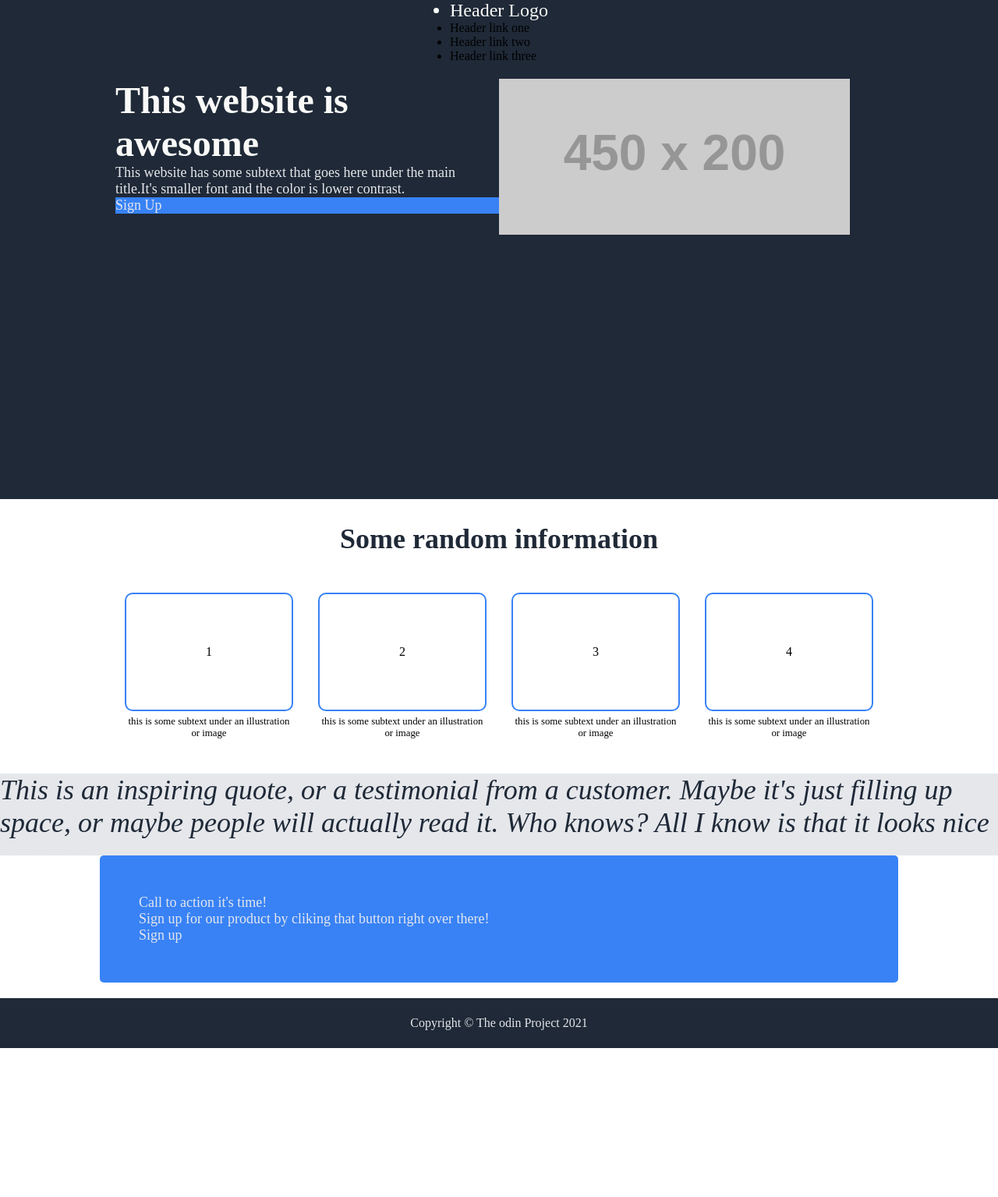
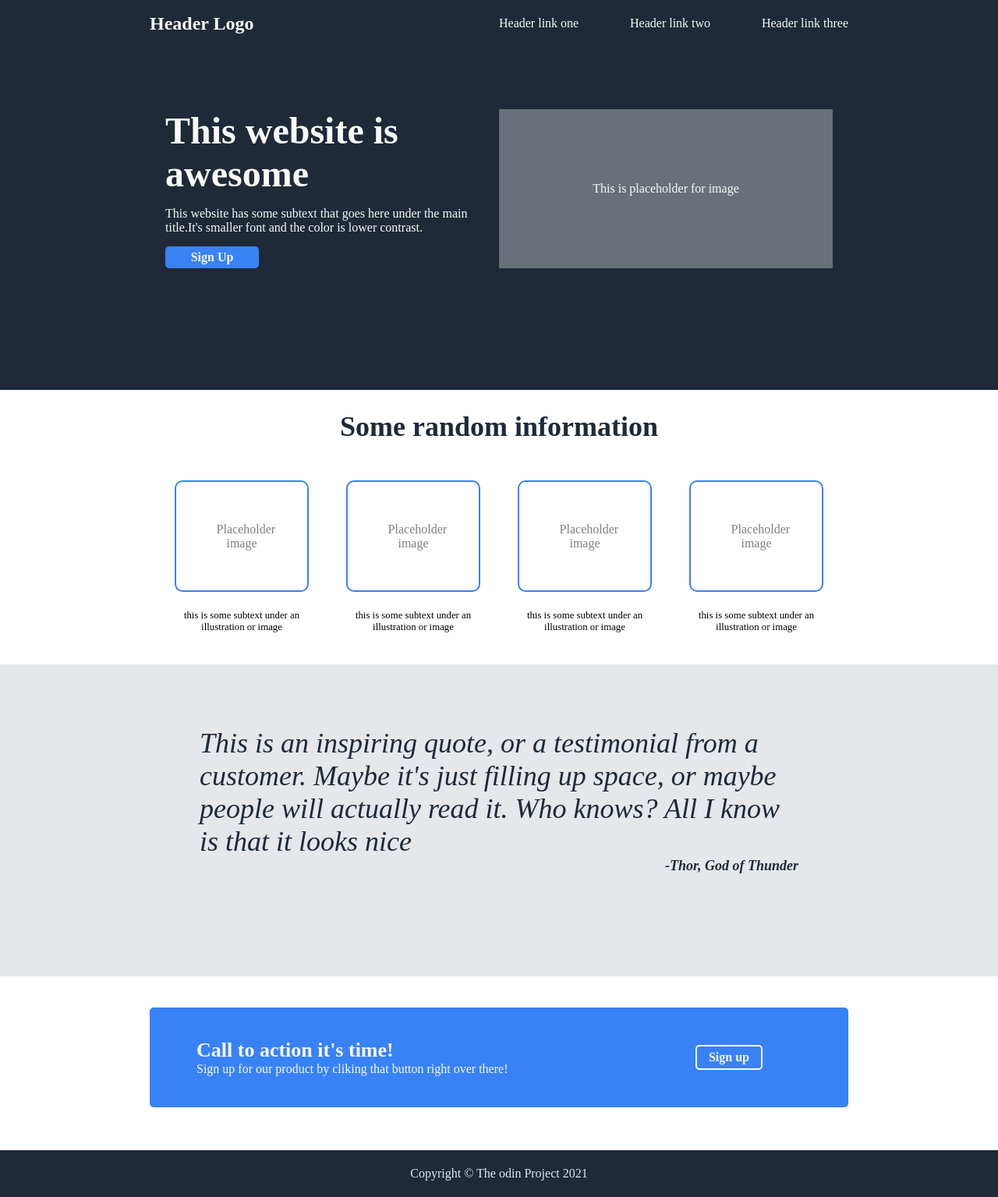
Before and after one commit to chetan6780/Landing-Page, a plain HTML site: page index.html in a window 1280 px wide. Shown: the whole page at 78% size. Before the commit the page ends 1344 px from the top, so only its background shows below. Drawn offline with Linux system fonts and the light colour scheme; placeholder pictures from the web are drawn by us.

Commit message:
Completed the project

```diff
--- a/css/styles.css
+++ b/css/styles.css
@@ -3,46 +3,91 @@
     padding: 0;
     box-sizing: border-box;
 }
-.container {
-    width: 80%;
+body {
+    min-height: 100vh;
+    margin: 0;
+    display: flex;
+    flex-direction: column;
+}
+header {
+    min-height: 500px;
+    background: #1f2937;
+}
+nav {
+    height: 60px;
+    display: flex;
+    align-items: center;
+    justify-content: center;
+    margin-bottom: 60px;
+}
+a {
+    text-decoration: none;
+    color: #f9faf8;
+}
+.navbar {
+    display: flex;
+    width: 70%;
+    margin-left: auto;
     margin-right: auto;
-    margin-left: auto;
-    /* display: flex; */
-}
-.header {
-    background-color: #1f2937;
-    height: 80vh;
 }
 .header__logo {
     font-size: 24px;
+    font-weight: bold;
     color: #f9faf8;
 }
-.navbar {
-    background-color: #1f2937;
+.header__items {
+    font-size: 16px;
     display: flex;
-    justify-content: center;
     align-items: center;
+    justify-content: space-between;
+    width: 100%;
+    color: #f9faf8;
+}
+.container {
+    width: 70%;
+    margin-right: auto;
+    margin-left: auto;
 }
 .main {
     background-color: #fff;
-    height: 80vh;
+    height: 800px;
+}
+.btn {
+    background-color: #3882f6;
+    border: 2px solid #f9faf8;
+    color: #f9faf8;
+    border-radius: 5px;
+    padding: 5px 15px;
+    font-weight: bold;
 }
 .hero {
     display: flex;
     padding: 20px;
 }
 .hero__left {
+    color: #f9faf8;
     width: 50%;
     display: flex;
     flex-direction: column;
     justify-content: left;
     align-items: left;
+    padding: 0 35px 0 0;
+}
+.hero__left p {
+    padding: 15px 0;
+}
+.hero__left .btn {
+    width: 120px;
+    text-align: center;
+    border: none;
 }
 .hero__right {
-    width: 5rem;
+    width: 50%;
     display: flex;
-    justify-content: left;
-    align-items: left;
+    justify-content: center;
+    align-items: center;
+    background-color: #b2b4b883;
+    color: #f9faf8;
 }
 .info {
     display: flex;
@@ -56,12 +101,12 @@
     display: grid;
     width: 100%;
     grid-template-columns: auto auto auto auto;
-    grid-gap: 2em;
-    /* background-color: #2196f3; */
+    grid-gap: 3em;
     padding: 2em;
 }
 .grid-item {
     background-color: rgba(255, 255, 255, 0.8);
+    color: grey;
     border: 2px solid #3882f6;
     border-radius: 10px;
     padding: 30%;
@@ -72,29 +117,49 @@
     font-size: 0.8rem;
     margin-top: -2em;
 }
+.grid-item:hover {
+    border: 2px solid #f638f6;
+}
 .quote {
     background-color: #e5e7eb;
+    height: 400px;
+    padding-top: 80px;
+}
+.quote__text {
     color: #1f2937;
     font-size: 36px;
     font-weight: lighter;
     font-style: italic;
+    padding: 0 5vw;
 }
 .cta {
     background-color: #3882f6;
-    padding: 50px;
+    padding: 40px 60px;
     border-radius: 5px;
+    margin-top: 40px;
+    margin-bottom: 100px;
+
+    display: grid;
+    grid-template-columns: 3fr 1fr;
+    grid-gap: 2em;
 }
-.btn {
-    background-color: #3882f6;
-    display: inline-block;
+.cta__left {
+    display: flex;
+    flex-direction: column;
+    justify-content: left;
+    align-items: flex-start;
 }
-.footer {
-    background-color: #1f2937;
-    height: 8vh;
+.cta__left h4 {
+    color: #f9faf8;
+    font-size: 26px;
+}
+.cta__left p {
+    color: #f9faf8;
+}
+.cta__right {
     display: flex;
     justify-content: center;
     align-items: center;
-    color: #e5e7eb;
 }
 h1 {
     font-size: 48px;
@@ -108,7 +173,21 @@ h3 {
     margin-top: 50px;
     margin-bottom: 1rem;
 }
-p {
+blockquote p {
     font-size: 18px;
+    color: #1f2937;
+    text-align: right;
+    font-weight: bold;
+}
+footer {
+    position: relative;
+    width: 100%;
+    min-height: 60px;
+    background-color: #1f2937;
     color: #e5e7eb;
+    bottom: 0;
+    margin-top: 175px;
+    display: flex;
+    justify-content: center;
+    align-items: center;
 }
--- a/index.html
+++ b/index.html
@@ -4,21 +4,22 @@
 <head>
     <meta charset="UTF-8">
     <meta http-equiv="X-UA-Compatible" content="IE=edge">
-    <meta name="viewport" content="width=device-width, initial-scale=1.0">
+    <!-- <meta name="viewport" content="width=device-width, initial-scale=1.0"> -->
     <title>Landing Page</title>
     <link rel="stylesheet" href="./css/styles.css">
 </head>
 
 <body>
-
-    <section class="header">
-        <nav class="navbar">
-            <ul>
-                <li class="header__logo">Header Logo</li>
-                <li>Header link one</li>
-                <li>Header link two</li>
-                <li>Header link three</li>
-            </ul>
+    <header>
+        <nav>
+            <div id="navbar" class="navbar">
+                <div class="container header__logo">Header Logo</div>
+                <div class="container header__items">
+                    <p><a href="#navbar"> Header link one</a></p>
+                    <p><a href="#info"> Header link two</a></p>
+                    <p><a href="#cta"> Header link three</a></p>
+                </div>
+            </div>
         </nav>
         <div class="container hero">
             <div class="hero__left">
@@ -27,23 +28,22 @@
                     is
                     lower
                     contrast.</p>
-                    <p class="btn">Sign Up</p>
+                <div class="btn">Sign Up</div>
             </div>
             <div class="hero__right">
-                    <img src="https://via.placeholder.com/450x200?text=this+is+a+placeholder+for+an+image"
-                        alt="placeholder image">
+                This is placeholder for image
             </div>
         </div>
-    </section>
+    </header>
 
-    <section class="main">
+    <section id="info" class="main">
         <div class="container info">
             <h3>Some random information</h3>
             <div class="grid-container">
-                <div class="grid-item">1</div>
-                <div class="grid-item">2</div>
-                <div class="grid-item">3</div>
-                <div class="grid-item">4</div>
+                <div class="grid-item">Placeholder image</div>
+                <div class="grid-item">Placeholder image</div>
+                <div class="grid-item">Placeholder image</div>
+                <div class="grid-item">Placeholder image</div>
                 <div class="grid-text">this is some subtext under an illustration or image</div>
                 <div class="grid-text">this is some subtext under an illustration or image</div>
                 <div class="grid-text">this is some subtext under an illustration or image</div>
@@ -51,20 +51,26 @@
             </div>
         </div>
         <div class="quote">
-            <blockquote>This is an inspiring quote, or a testimonial from a customer. Maybe it's just filling up space,
-                or maybe people will actually read it. Who knows? All I know is that it looks nice</blockquote>
-            <p>-Thor, God of Thunder</p>
+            <blockquote class="container quote__text">This is an inspiring quote, or a testimonial from a customer.
+                Maybe it's just filling up space,
+                or maybe people will actually read it. Who knows? All I know is that it looks nice
+                <p> -Thor, God of Thunder</p>
+            </blockquote>
         </div>
-        <div class="container cta">
-            <p>Call to action it's time!</p>
+        <div id="cta" class="container cta">
+            <div class="cta__left">
+                <h4>Call to action it's time!</h4>
                 <p>Sign up for our product by cliking that button right over there!</p>
+            </div>
+            <div class="cta__right">
                 <p class="btn">Sign up</p>
+            </div>
         </div>
     </section>
 
-    <section class="footer">
+    <footer>
         Copyright &copy; The odin Project 2021
-    </section>
+    </footer>
 </body>
 
 </html>
```
Also changed, not shown: images/completed2.png (added), images/completedScreenshot.png (added), 1 other file. Lines whose indentation alone changed are shown as unchanged.
